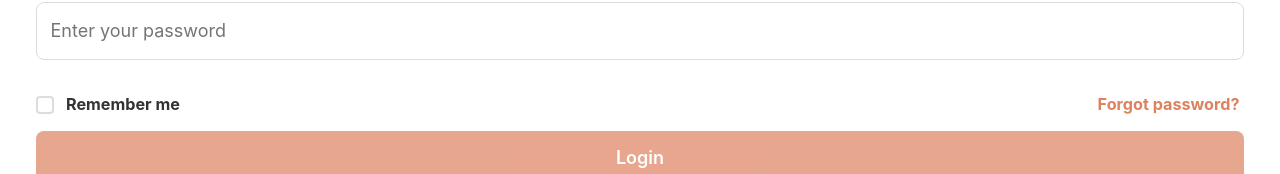
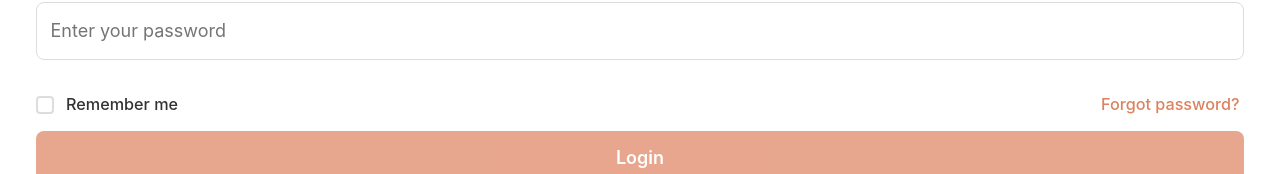
Before and after one commit to bpmiranda3099/INET-READY, a SvelteKit app: page /app in a window 1280 px wide. Shown: the part 370-544 px from the top of the page. Built offline with nearby package versions, Linux system fonts and the light colour scheme; no server answers.

Commit message:
fix: Adjust font weight for checkbox and forgot password styles for consistency

```diff
--- a/src/routes/app/+page.svelte
+++ b/src/routes/app/+page.svelte
@@ -1087,7 +1087,7 @@
         padding-left: 30px; /* Space for the checkbox */
         cursor: pointer;
         font-size: 0.9rem;
-        font-weight: bold; /* Added bold font weight */
+        font-weight: 500; /* Added bold font weight */
     }
 
     .checkbox-container input {
@@ -1140,7 +1140,7 @@
         cursor: pointer;
         padding: 0.25rem;
         font-size: 0.9rem; /* Match checkbox-container font size */
-        font-weight: bold; /* Added bold font weight */
+        font-weight: 500; /* Added bold font weight */
     }
 
     .forgot-password:hover {
```
